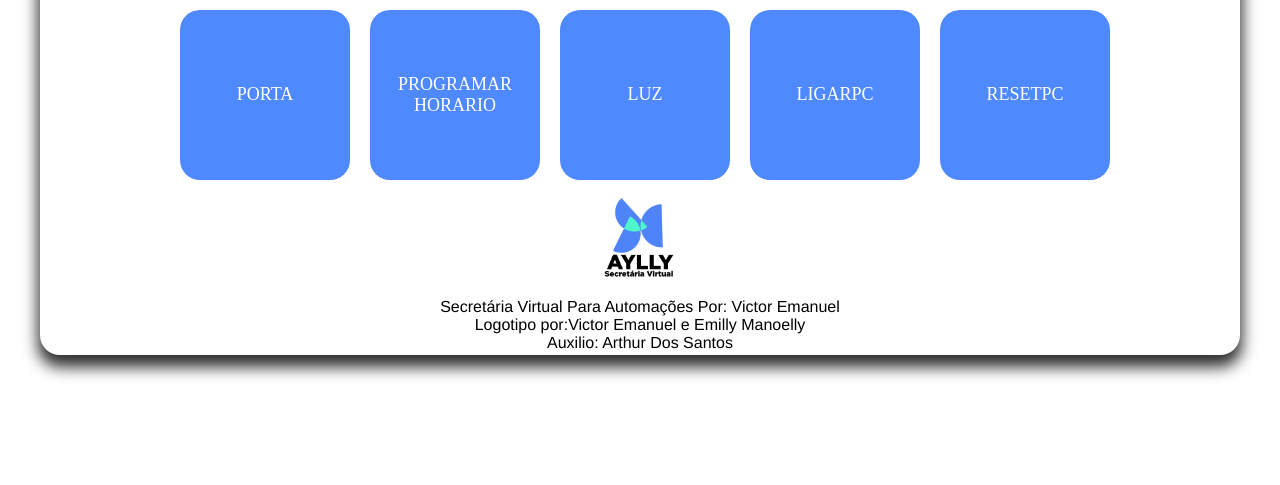
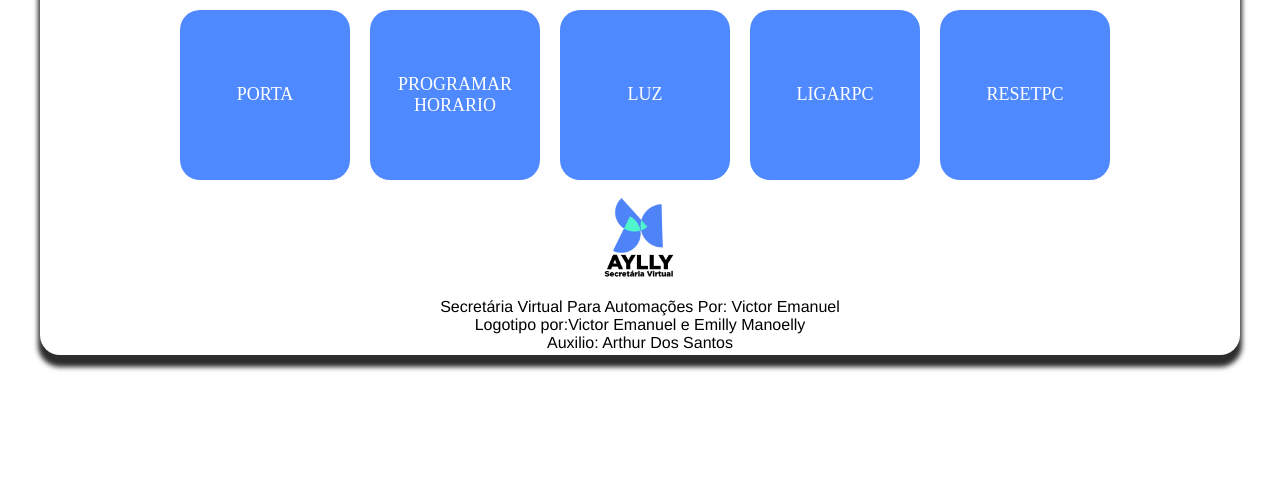
Before and after one commit to victor-kirasint/AyllySecretariaVirtualParaAutomacoes, a plain HTML site: page index.html in a window 1280 px wide. Shown: the part 315-800 px from the top of the page. Drawn offline with Linux system fonts and the light colour scheme.

Commit message:
Update style.css

```diff
--- a/style.css
+++ b/style.css
@@ -11,7 +11,7 @@
 
     height: 480px;
 
-    box-shadow: 0 10px 15px 2px #2e2d2d;
+    box-shadow: 0 10px 5px 2px #2e2d2d;
     justify-content: center;
     border-radius: 20px;
 
```
